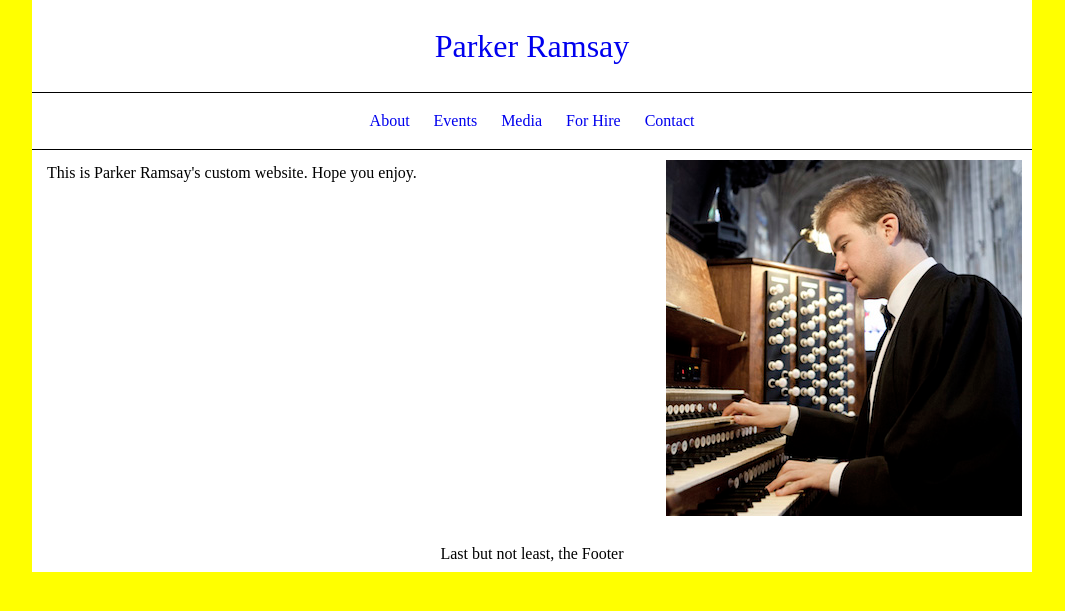
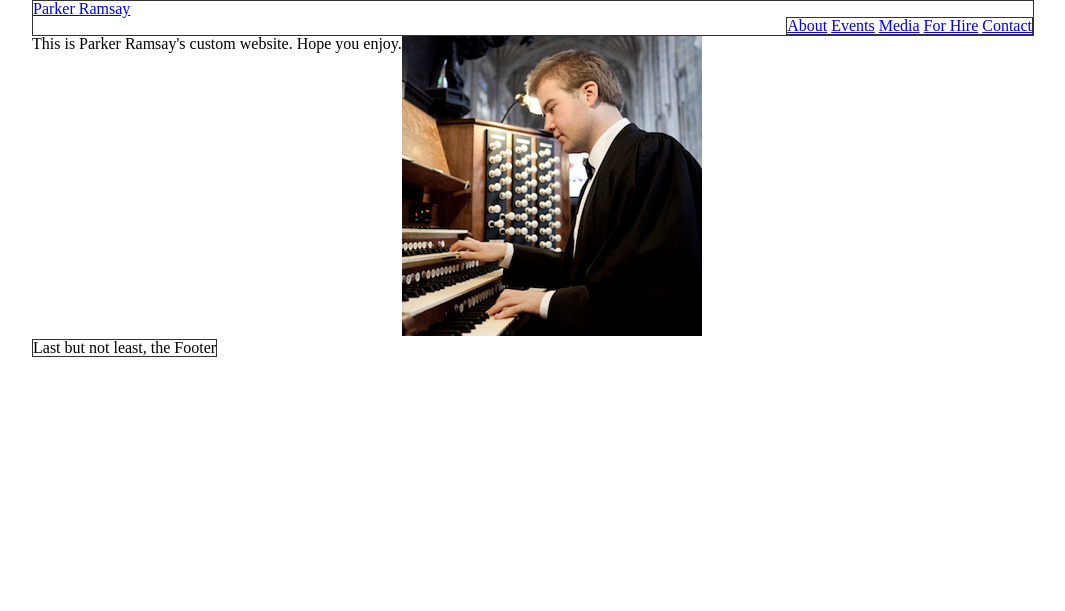
Before and after one commit to baroquebloke/parker-ramsay, a Flask app: page / in a window 1280 px wide. Shown: the top 611 px of the page, without its empty margins (108-1173 px from the left). Run offline with Flask 2, Linux system fonts and the light colour scheme.

Commit message:
minor progress

```diff
--- a/static/style.css
+++ b/static/style.css
@@ -51,78 +51,40 @@ table {
 
 html {
   max-width: 1000px;
-  background-color: yellow;
   margin: 0 auto;
 }
+body {
+}
 header {
-  margin: 0 auto;
-  text-align: center;
-  max-width: 100%;
-  padding: 10px;
-  border-bottom: 1px solid black;
-  background-color: white;
-  color: white;
+  width: 100%;
+  text-align: justify;
+  border: 1px solid #333;
+  float: left;
 }
-header h1 {
-  font-size: 200%;
-  padding: 20px;
+.nav {
+  border: 1px solid #333;
+  float: right;
 }
-header a {
-  text-decoration: none;
+.nav ul {
 }
-menu {
-  max-width: 100%;
-  margin: 0 auto;
-  background-color: white;
-  padding: 10px;
-  border-bottom: 1px solid black;
-  text-align: center;
+.nav ul li {
+  display: inline-block;
 }
-menu li {
-  display: inline;
+.side-bar {
+  width: 30%;
+  float: left;
 }
-menu a {
-  display: inline-block;
-  text-decoration: none;
-  text-decoration: none;
-  padding: 10px;
+.side-bar img {
+  width: 100%;
+  height: auto;
 }
 .page-content {
-  max-width: 100%;
-  margin: 0 auto;
-  background-color: white;
+  max-width: 70%;
   text-align: justify;
-  padding: 10px;
-  overflow: hidden;
+  float: left;
+}
+footer {
+  border: 1px solid #333;
+  float: left;
   clear: both;
 }
-.page-content p {
-  margin: 5px;
-}
-#portrait {
-  max-width: 100%;
-  padding: 0 0 10px 10px;
-  height: auto;
-  float: right;
-}
-#portrait-2 {
-  max-width: 75%;
-  padding: 0 10px 10px 0;
-  height: auto;
-  float: left;
-}
-@media screen and (max-width: 1100px) {
-  #portrait   { max-width: 75%; }
-  #portrait-2 { max-width: 55%; }
-}
-@media screen and (max-width: 650px) {
-  #portrait   { max-width: 50%; }
-  #portrait-2 { max-width: 35%; }
-}
-footer {
-  text-align: center;
-  max-width: 100%;
-  margin: 0 auto;
-  padding: 10px;
-  background-color: white;
-}
--- a/templates/layouts/base.html
+++ b/templates/layouts/base.html
@@ -2,15 +2,17 @@
 <html>
   <head>
     <meta charset="utf-8">
-    <title>Parker Ramsay</title>
+    <title>
+      Parker Ramsay
+    </title>
     <link rel="stylesheet" type="text/css" href="/static/style.css"/>
   </head>
   <body>
     <header>
       <h1>
-        <a href="/">Parker Ramsay</a></h1>
-    </header>
-    <menu>
+        <a href="/">Parker Ramsay</a>
+      </h1>
+      <menu class="nav">
         <ul>
           <li>
             <a href="/about">About</a>
@@ -29,6 +31,7 @@
           </li>
         </ul>
       </menu>
+    </header>
     <div class="page-content">
       {% block home %}
       {% endblock %}
@@ -43,6 +46,9 @@
       {% block contact %}
       {% endblock %}
     </div>
+    <div class="side-bar">
+      <img src="/static/1.jpg" alt="pic">
+    </div>
     <footer>
       <h3>Last but not least, the Footer</h3>
     </footer>
--- a/templates/pages/about.html
+++ b/templates/pages/about.html
@@ -1,7 +1,6 @@
 {% extends "/layouts/base.html" %}
 
 {% block about %}
-<img src="/static/2.jpg" id="portrait-2">
 <p>
   Parker Ramsay is known in the United States, Europe and Asia both as an
   accomplished soloist and accompanist. He has performed in venues including
--- a/templates/pages/index.html
+++ b/templates/pages/index.html
@@ -1,7 +1,6 @@
 {% extends "/layouts/base.html" %}
 
 {% block home %}
-<img src="/static/1.jpg" id="portrait">
 <p>
   This is Parker Ramsay's custom website.  Hope you enjoy.
 </p>
```
Also changed, not shown: static/1.jpg. Lines whose indentation alone changed are shown as unchanged.
